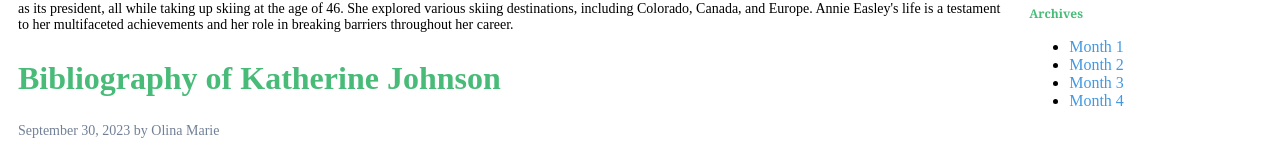
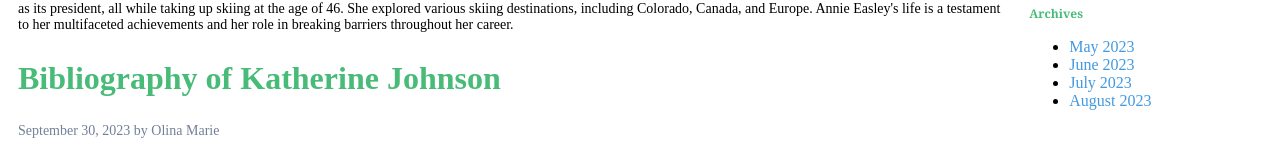
Before and after one commit to Olina-M/comp2245-assignment2, a plain HTML site: page index.html in a window 1280 px wide. Shown: the part 642-794 px from the top of the page. Drawn offline with Linux system fonts and the light colour scheme.

Commit message:
Added index.html

```diff
--- a/index.html
+++ b/index.html
@@ -46,10 +46,10 @@
    <section>
    <h3 class="archives">Archives</h3>
    <ul>
-   <li><a href="#">Month 1</a></li>
-   <li><a href="#">Month 2</a></li>
-   <li><a href="#">Month 3</a></li>
-   <li><a href="#">Month 4</a></li>
+   <li><a href="#">May 2023</a></li>
+   <li><a href="#">June 2023</a></li>
+   <li><a href="#">July 2023</a></li>
+   <li><a href="#">August 2023</a></li>
    </ul>
    </section>
 
```
